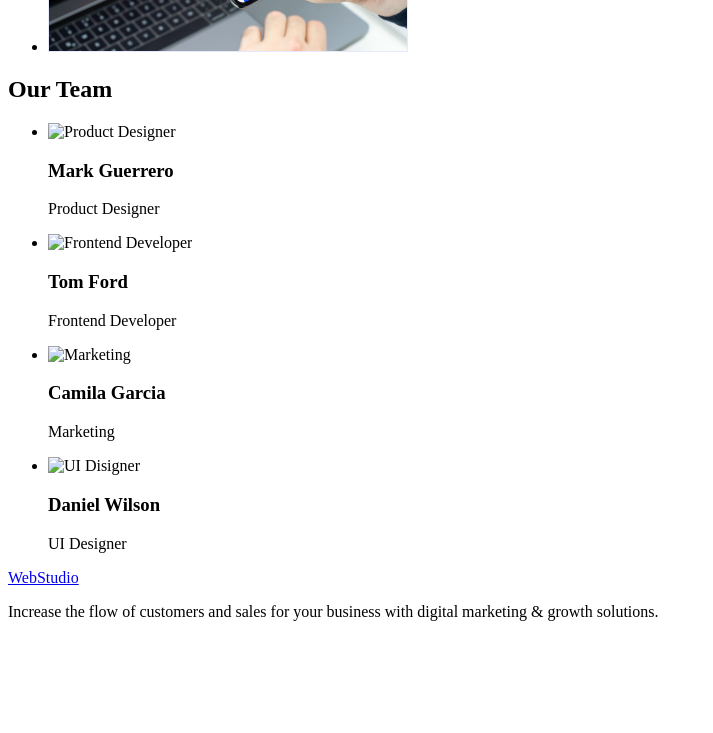
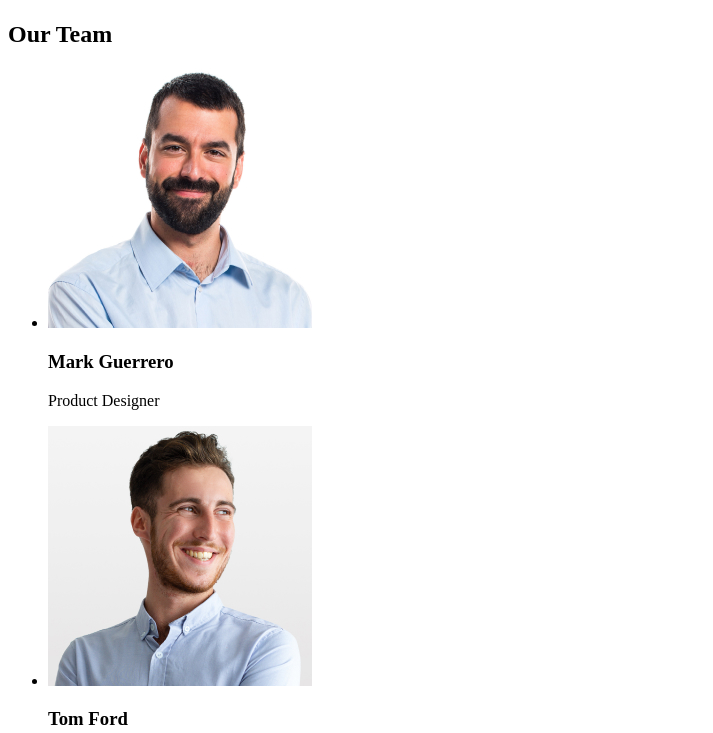
Before and after one commit to Juli2332/goit-markup-hw-01, a plain HTML site: page index.html in a window 1280 px wide. Shown: the part 1571-2304 px from the top of the page, without its empty margins (0-713 px from the left). Before the commit the page ends 2208 px from the top, so only its background shows below. Drawn offline with Linux system fonts and the light colour scheme.

Commit message:
21062154

```diff
--- a/index.html
+++ b/index.html
@@ -73,7 +73,7 @@
         <h2>What are we doing</h2>
         <ul>
           <li>
-            <img src="./images/team3.jpg" alt="img1" width="360" />
+            <img src="./images/img1.jpg" alt="img1" width="360" />
           </li>
           <li>
             <img src="./images/img2.jpg" alt="img 2" width="360" />
@@ -88,17 +88,13 @@
         <h2>Our Team</h2>
         <ul>
           <li>
-            <img
-              src="./images/teamcard31.jpg"
-              alt="Product Designer"
-              width="264"
-            />
+            <img src="./images/team1.jpg" alt="Product Designer" width="264" />
             <h3>Mark Guerrero</h3>
             <p>Product Designer</p>
           </li>
           <li>
             <img
-              src="./images/teamcard31.jpg"
+              src="./images/team2.jpg"
               alt="Frontend Developer"
               width="264"
             />
@@ -106,12 +102,12 @@
             <p>Frontend Developer</p>
           </li>
           <li>
-            <img src="./images/teamCard33.jpg" alt="Marketing" width="264" />
+            <img src="./images/team3.jpg" alt="Marketing" width="264" />
             <h3>Camila Garcia</h3>
             <p>Marketing</p>
           </li>
           <li>
-            <img src="./images/teamCard34.jpg" alt="UI Disigner" width="264" />
+            <img src="./images/team4.jpg" alt="UI Disigner" width="264" />
             <h3>Daniel Wilson</h3>
             <p>UI Designer</p>
           </li>
```
